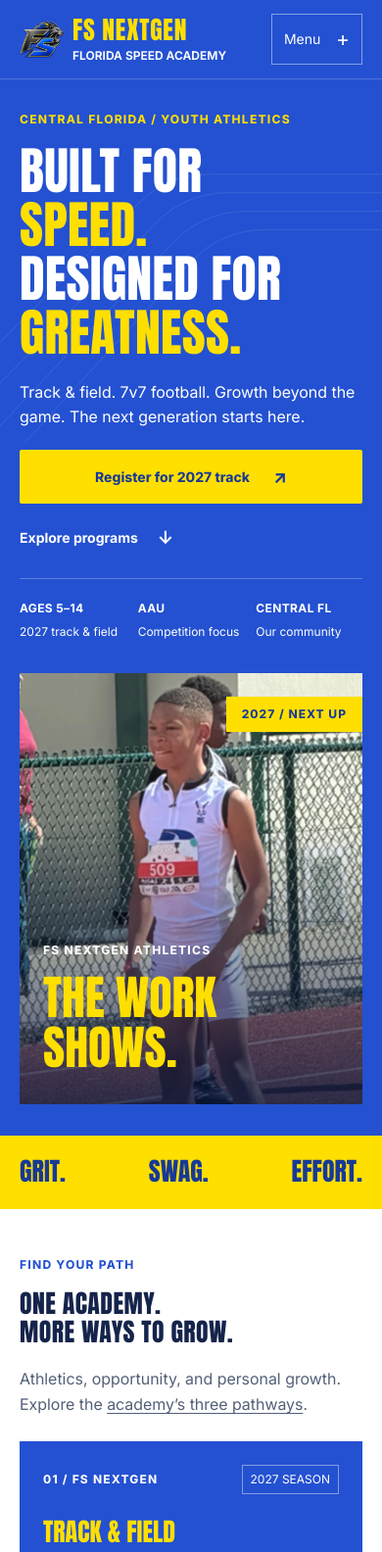
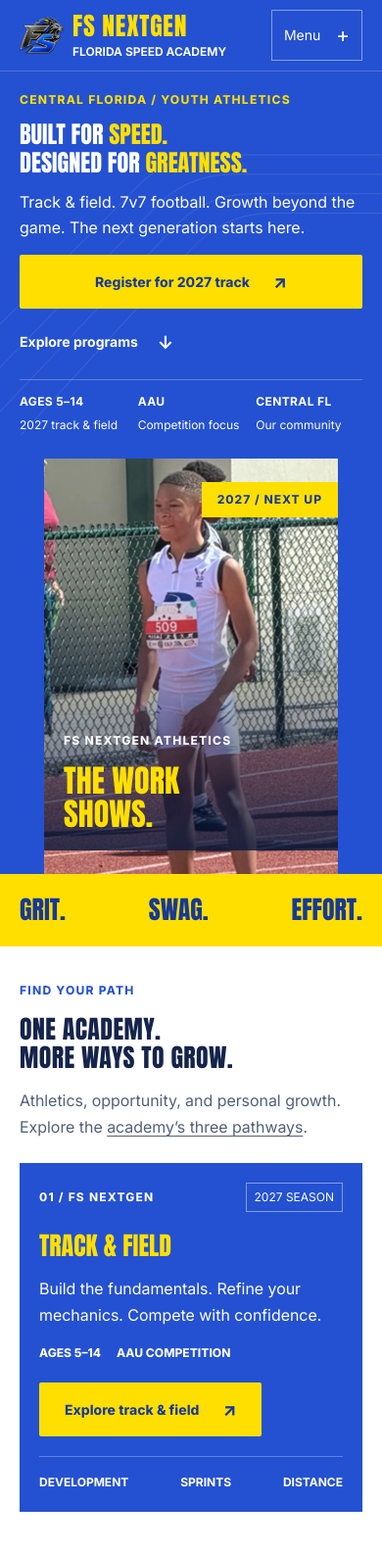
Before and after one commit to Florida1SpeedAcademy/fs-nextgen-website, a plain HTML site: page index.html in a window 390 px wide. Shown: the top 1584 px of the page at 98% size. Drawn offline with Linux system fonts and the light colour scheme.

Commit message:
Tighten homepage headings, hero proportions, and responsive spacing

```diff
--- a/index.html
+++ b/index.html
@@ -16,6 +16,68 @@
   <link rel="stylesheet" href="assets/homepage-2027/base.css">
   <link rel="stylesheet" href="assets/homepage-2027/style.css?v=track-lanes-1">
   <script src="assets/homepage-2027/app.js" defer></script>
+
+  <style id="compact-homepage">
+    /* Compact layout for the current homepage, retaining its colors and content. */
+    .navigation { min-height:80px; }
+    .hero-grid { gap:32px; padding-block:28px; align-items:center; }
+    .hero-copy { min-width:0; }
+    .hero-copy::before { height:100%; left:-48px; right:-32px; }
+    #hero-title { font-size:clamp(1.6rem,3.2vw,2.85rem); line-height:1.18; letter-spacing:0; }
+    #hero-title .hero-line { display:block; color:inherit; text-wrap:balance; }
+    .hero .eyebrow { margin-bottom:12px; }
+    .hero-lead { margin-block:16px; }
+    .hero .button-row { gap:12px 20px; }
+    .hero-facts { margin-top:20px; padding-top:16px; }
+    .hero-image { min-height:0; height:auto; width:min(100%,360px); justify-self:end; aspect-ratio:3 / 4; }
+    .hero .hero-image>img { position:relative; height:auto; width:100%; object-fit:contain; }
+    .hero-image figcaption { left:20px; bottom:20px; }
+    .hero-image figcaption strong { font-size:2.4rem; }
+    .section { padding-block:64px; }
+    .section-heading { gap:32px; margin-bottom:28px; }
+    .season { padding-block:56px; }
+    .season-grid,.academy-grid,.faq-grid { gap:48px; }
+    .track-program { padding:28px; min-height:0; }
+    .program-top { margin-bottom:20px; }
+    .track-bottom { margin-top:24px; padding-top:20px; flex-wrap:wrap; }
+    .academy-mark { min-height:320px; padding:24px; }
+    .academy-mark img { max-height:220px; }
+    .questions { padding-block:32px 56px; }
+    summary { min-height:64px; padding-block:16px; }
+    .join { padding-block:32px; }
+    .join h2 { max-width:none; font-size:clamp(1.35rem,2.5vw,2rem); text-wrap:balance; }
+    .footer { padding-top:40px; }
+    .footer-grid { padding-bottom:32px; }
+    @media(max-width:900px) {
+      .hero-grid { gap:24px; }
+      .season-grid,.academy-grid,.faq-grid { gap:28px; }
+      .section { padding-block:48px; }
+      .navigation { min-height:76px; }
+    }
+    @media(max-width:600px) {
+      .navigation { min-height:72px; }
+      .hero-grid { padding-block:20px 24px; gap:24px; }
+      #hero-title { font-size:clamp(1.4rem,6.2vw,2.3rem); }
+      .hero-lead { margin-block:14px; }
+      .hero-facts { margin-top:16px; padding-top:12px; }
+      .hero-image { width:min(100%,300px); justify-self:center; }
+      .hero-image figcaption strong { font-size:2rem; }
+      .section,.season { padding-block:36px; }
+      .section-heading { gap:16px; margin-bottom:24px; }
+      .track-program,.fees { padding:20px; }
+      .program-top { flex-wrap:wrap; }
+      .track-details { flex-wrap:wrap; gap:8px 16px; margin-block:16px 20px; }
+      .track-bottom { margin-top:20px; padding-top:16px; }
+      .program-row { grid-template-columns:88px minmax(0,1fr); gap:16px; }
+      .program-row img { width:88px; }
+      .academy-mark { min-height:280px; }
+      .academy-mark img { height:190px; }
+      .academy-mark p { margin-top:12px; }
+      .questions { padding-block:12px 36px; }
+      .join-inner { gap:20px; }
+      .footer-grid { gap:24px; }
+    }
+  </style>
 </head>
 <body>
   <a class="skip" href="#main">Skip to content</a>
@@ -40,7 +102,7 @@
       <div class="wrap hero-grid">
         <div class="hero-copy">
           <p class="eyebrow">CENTRAL FLORIDA / YOUTH ATHLETICS</p>
-          <h1 id="hero-title">BUILT FOR<br><span>SPEED.</span><br>DESIGNED FOR<br><span>GREATNESS.</span></h1>
+          <h1 id="hero-title"><span class="hero-line">BUILT FOR <span>SPEED.</span></span><span class="hero-line">DESIGNED FOR <span>GREATNESS.</span></span></h1>
           <p class="hero-lead">Track &amp; field. 7v7 football. Growth beyond the game. The next generation starts here.</p>
           <div class="button-row"><a class="button yellow" href="registration.html#signup">Register for 2027 track <span aria-hidden="true">↗</span></a><a class="text-link light" href="#programs">Explore programs <span aria-hidden="true">↓</span></a></div>
           <div class="hero-facts"><span><strong>AGES 5–14</strong>2027 track &amp; field</span><span><strong>AAU</strong>Competition focus</span><span><strong>CENTRAL FL</strong>Our community</span></div>
```
